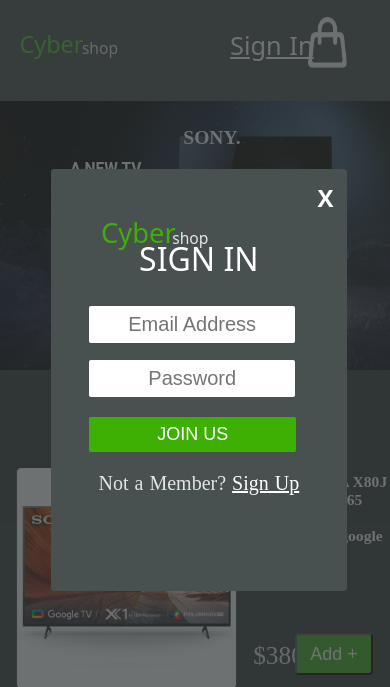
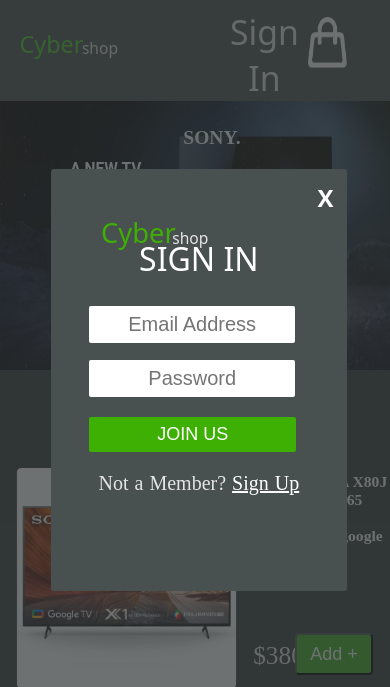
Before and after one commit to SaiTimmaReddy/Cyber-shop, a PHP site: page /singin.html in a window 390 px wide. Shown: the top 687 px of the page. Run offline with PHP 8.4, Linux system fonts and the light colour scheme.

Commit message:
modified the style.css file

```diff
--- a/cart.html
+++ b/cart.html
@@ -100,7 +100,7 @@
 
 
             </div>
-            <button type="submit" class="submitbutton">SUBMIT</button>
+           <a href="thankyou.html"> <button type="submit" class="submitbutton">SUBMIT</button></a>
         </div>
 
 
--- a/style3.css
+++ b/style3.css
@@ -467,13 +467,14 @@
   font-size: 2vw;
   top: 2%;
 }
-.sign p.sig {
+.sign p.sig a {
   color: #e4e4e4;
   position: absolute;
   left: 80%;
   top: 3%;
   font-size: 3vh;
   font-family: system-ui;
+  text-decoration: none;
 }
 .navbar .nav-footer {
   position: absolute;
@@ -547,13 +548,14 @@
     font-size: 4vw;
     top: 5%;
   }
-  .sign p.sig {
+  .sign p.sig a {
     color: #e4e4e4;
     position: absolute;
     left: 61%;
     top: 3%;
     font-size: 4vh;
     font-family: system-ui;
+    text-decoration: none;
   }
   .navbar .nav-footer {
     position: absolute;
```
